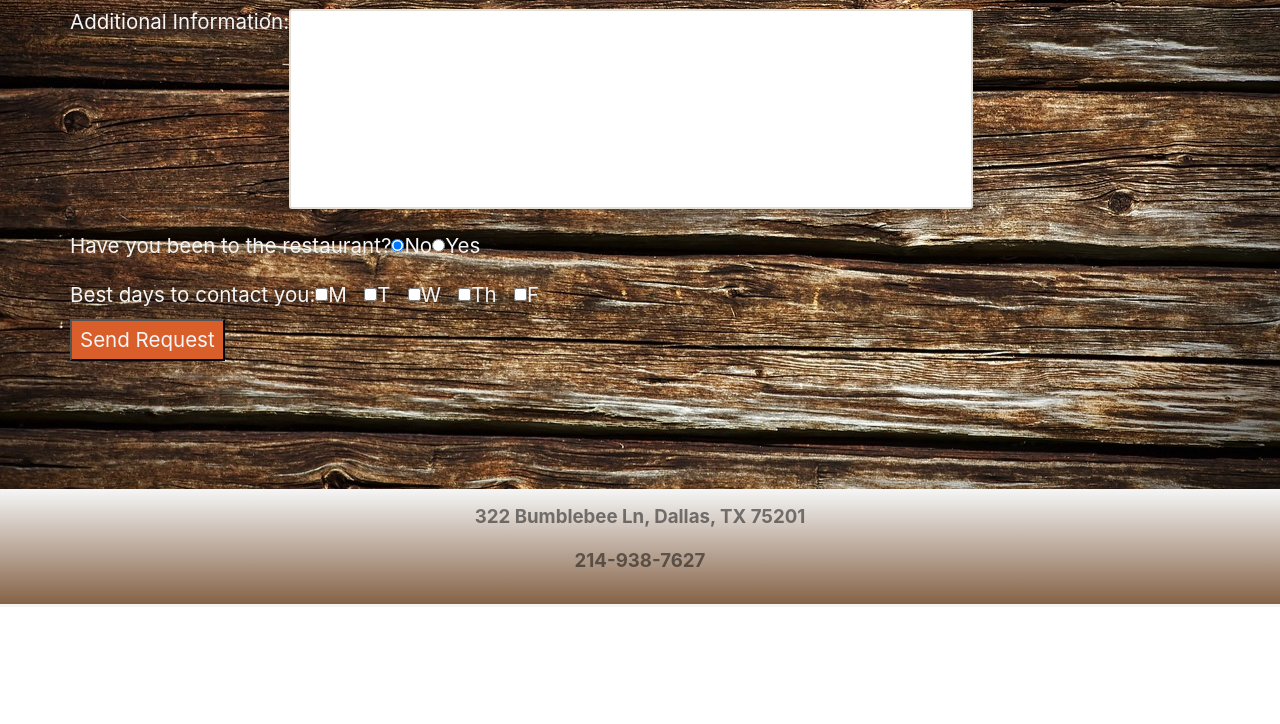
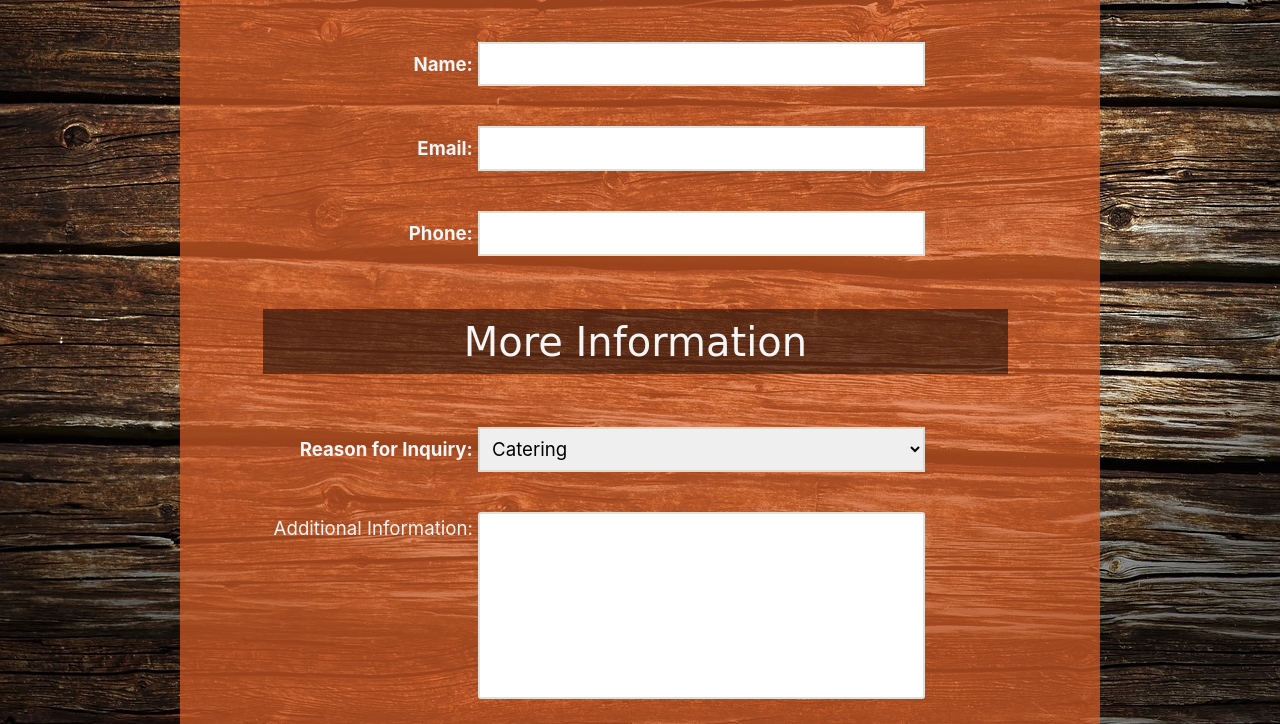
Before and after one commit to dcortez0817/CODE-ALONG, a plain HTML site: page Restaurant-Site/contact.html in a window 1280 px wide. Shown: the part 406-1130 px from the top of the page. Before the commit the page ends 1013 px from the top, so only its background shows below. Drawn offline with nearby package versions, Linux system fonts and the light colour scheme; a web font is replaced by a local one.

Commit message:
completed restaurant site

```diff
--- /dev/null
+++ b/Restaurant-Site/Scripts/restaurantScripts.js
@@ -0,0 +1,5 @@
+// placed in a separate document for practice purposes with external js files
+// bootstrap technically does the validation so this message pretends to send the request
+function sendRequest(){
+    alert("The information provided is valid and has been sent.");
+}
--- a/Restaurant-Site/Styles/restaurantStyles.css
+++ b/Restaurant-Site/Styles/restaurantStyles.css
@@ -16,18 +16,21 @@ header, footer{
 
  nav{
     text-align: left;
+    margin-left: 2%;
 }
 
 nav .btn {
-    font-size: 10pt;
-    background-color: rgb(218, 94, 41, 0.7);
+    font-size: 11pt;
+    font-family: cursive;
+    background-color: rgba(3, 3, 4, 0.5);
     color: whitesmoke;
-    margin: 2% 1% 0 1%;
+    margin-top: 2%;
     width: 10em;
 }
 
 nav .btn:visited {
-    color: purple;
+    font-weight: normal;
+    color: rgba(218, 94, 41, 0.7);
 }
 
 nav .btn:hover {
@@ -38,7 +41,7 @@ nav .btn:hover {
 nav .btn:active {
     font-weight: normal;
     color: whitesmoke;
-    background-color: rgba(3, 3, 4, 0.5);
+    background-color: rgba(218, 94, 41, 0.7);
 }
 
 body{
@@ -63,3 +66,10 @@ body{
     background-color: rgba(217, 210, 196, 0.2);
     padding: 1%;
 }
+
+.carousel{
+    background-color: rgba(218, 94, 41, 0.7);
+    width: 100%;
+    text-align: center;
+    border-bottom: whitesmoke solid;
+}
--- a/Restaurant-Site/contact.html
+++ b/Restaurant-Site/contact.html
@@ -15,50 +15,63 @@ Most recent revision:
 
         <!-- Bootstrap CDN from https://getbootstrap.com/docs/4.1/getting-started/introduction/ -->
         <link rel="stylesheet" href="https://stackpath.bootstrapcdn.com/bootstrap/4.1.3/css/bootstrap.min.css" integrity="sha384-MCw98/SFnGE8fJT3GXwEOngsV7Zt27NXFoaoApmYm81iuXoPkFOJwJ8ERdknLPMO" crossorigin="anonymous">
+        <link rel="stylesheet" href="https://cdnjs.cloudflare.com/ajax/libs/octicons/4.4.0/font/octicons.min.css">
         <link rel="stylesheet" type="text/css" href="styles/restaurantStyles.css">
+        <script type="text/JavaScript" src="Scripts/restaurantScripts.js"></script>
         <style>
-            label{
-                font-size: 1.1em;
-                font: bolder;
-                margin-top: 10px;
+            form{
+                font-size: 14pt;
+                background-color: rgba(218, 94, 41, 0.7);
+                border-radius: 20px;
+                padding: 5% 10% 10% 0;
+                margin-top: 10%;
             }
 
-            input[type=text], [type=phone], [type=email]{
+            [for=name], [for=email], [for=phone], [for=reason]{
+                font-weight: bold;
+            }
+
+            .form-group{
+                text-align: right;
+                margin-right: 10%;
+            }
+
+            .left{
+                text-align: left;
+                margin-left: 1.5%;
+            }
+
+            input[type=text], [type=phone], [type=email], select, textarea{
                 border: 2px solid rgba(217, 210, 196, 0.7);
-                width: 20%;
-                height: 2em;
+                width: 60%;
+                height: 2.4em;
                 padding: 8px 8px;
                 margin: 12px 0;
                 box-sizing: border-box;
-                font-size: .9em;
             }
 
-            select, textarea, input[type="radio"], [type="checkbox"]{
-                margin: 12px 0;
-                font-size: 1.1em;
+            .btn, h1 {
+                font-family: cursive;
+                background-color: rgba(3, 3, 4, 0.5);
+                color: whitesmoke;
+                padding: 1%;
             }
 
-            input[type=submit] {
-                font-size: 1.1em;
-                background-color: rgb(218, 94, 41);
+            .btn:hover {
+                font-weight: bold;
                 color: whitesmoke;
-                padding: 4px 8px;
-            }
-
-            input[type=submit]:hover {
-                background-color: whitesmoke;
-                color: rgb(218, 94, 41);
             }
 
             textarea {
-                width: 60%;
-                height: 200px;
-                padding: 12px 20px;
+                height: 10em;
                 box-sizing: border-box;
-                border: 2px solid rgba(217, 210, 196, 0.7);
                 border-radius: 3px;
                 background-color: #fff;
+                vertical-align:top;
                 resize: none;
+            }
+            [for=info]{
+                padding-top: 2%;
             }
         </style>
     </head>
@@ -70,7 +83,7 @@ Most recent revision:
 
             <!--navigation bar-->
             <nav>
-                <a class="btn" href="index.html"><span class="glyphicon glyphicon-home"></span>Home</a>
+                <a class="btn" href="index.html"><i class="octicon octicon-home"></i></a>
                 <a class="btn" href="menu.html">Menu</a>
                 <a class="btn" href="contact.html">Contact Us</a>
             </nav>
@@ -79,63 +92,71 @@ Most recent revision:
         <div class="page-background">
             <!--middle content-->
             <div class="container">
-                <form action="fake-server.php" method="POST">
                 <div class="row">
+                    <div class="col-1"></div>
+                    <div class="col-10">
+                        <form name="contactInfo" onsubmit="return sendRequest();">
+                            <h1 style="margin: 0 0 5% 10%; text-align: center;">Contact Information</h1>
+                            <div class="form-group">
                                 <label for="name">Name:</label>
-                        <input type="text" id="name" name="name"><br />
+                                <input type="text" id="name" name="name" required>
                             </div>
 
-                    <div class="row">
+                            <div class="form-group">
                                 <label for="email">Email:</label>
-                        <input type="email" id="email" name="email"><br />
+                                <input type="email" id="email" name="email" required>
                             </div>
 
-                    <div class="row">
+                            <div class="form-group">
                                 <label for="phone">Phone:</label>
-                        <input type="phone" id="phone" name="phone"><br />
+                                <input type="phone" id="phone" name="phone" required>
                             </div>
 
-                    <div class="row">
+                            <h1 style="margin: 5% 0 5% 10%; text-align: center;">More Information</h1>
+                            <div class="form-group">
                                 <label for="reason">Reason for Inquiry:</label>
-                        <select id="reason" name="reason">
+                                <select id="reason" name="reason" required>
                                     <option value="default" selected>Catering</option>
                                     <option value="private-party">Private Party</option>
                                     <option value="feedback">Feedback</option>
                                     <option value="other">Other</option>
-                        </select><br />
+                                </select>
                             </div>
 
-                    <div class="row">
+                            <div class="form-group">
                                 <label for="info" id="info">Additional Information:</label>
-                        <textarea id="info" name="info" rows="8" cols="50"></textarea><br />
+                                <textarea id="info" name="info" rows="8" cols="50"></textarea>
                             </div>
 
-                    <div class="row">
-                        <label>Have you been to the restaurant?</label>
+                            <div class="form-group left">
+                                <label class="col-5">Have you been to the restaurant?</label>
                                 <input type="radio" id="no" name="past-customer" value="no" checked>
-                        <label for="no">No</label>
+                                <label for="no" class="col-1">No</label>
                                 <input type="radio" id="yes" name="past-customer" value="yes">
-                        <label for="yes">Yes</label><br />
+                                <label for="yes" class="col-1">Yes</label>
                             </div>
 
-                    <div class="row">
-                        <label>Best days to contact you:</label>
+                            <div class="form-group">
+                                <label class="col-5">Best days to contact you:</label>
                                 <input type="checkbox" id="mon" name="days-to-contact" value="m">
-                        <label for="mon">M&nbsp;&nbsp;&nbsp;</label>
+                                <label for="mon" class="col-1">M&nbsp;&nbsp;&nbsp;</label>
                                 <input type="checkbox" id="tues" name="days-to-contact" value="t">
-                        <label for="tues">T&nbsp;&nbsp;&nbsp;</label>
+                                <label for="tues" class="col-1">T&nbsp;&nbsp;&nbsp;</label>
                                 <input type="checkbox" id="wed" name="days-to-contact" value="w">
-                        <label for="wed">W&nbsp;&nbsp;&nbsp;</label>
+                                <label for="wed" class="col-1">W&nbsp;&nbsp;&nbsp;</label>
                                 <input type="checkbox" id="thurs" name="days-to-contact" value="th">
-                        <label for="thurs">Th&nbsp;&nbsp;&nbsp;</label>
+                                <label for="thurs" class="col-1">Th&nbsp;&nbsp;&nbsp;</label>
                                 <input type="checkbox" id="fri" name="days-to-contact" value="f">
-                        <label for="fri">F&nbsp;&nbsp;&nbsp;</label><br />
+                                <label for="fri" class="col-1">F&nbsp;&nbsp;&nbsp;</label>
                             </div>
 
-                    <div class="row">
-                        <input type="submit" name="request" value="Send Request">
+                            <div class="form-group" style="margin-left: 10%; text-align: center;">
+                                <button type="submit" id="submitButton" class="btn btn-default">Send Request</button>
+                            </div>
                         </div>
                     </form>
+                    <div class="col-1"></div>
+                </div>
             </div>
         </div>
 
```
Also changed, not shown: Restaurant-Site/index.html (+38 -10 lines), Restaurant-Site/menu.html (+5 -4 lines). Lines whose indentation alone changed are shown as unchanged.
